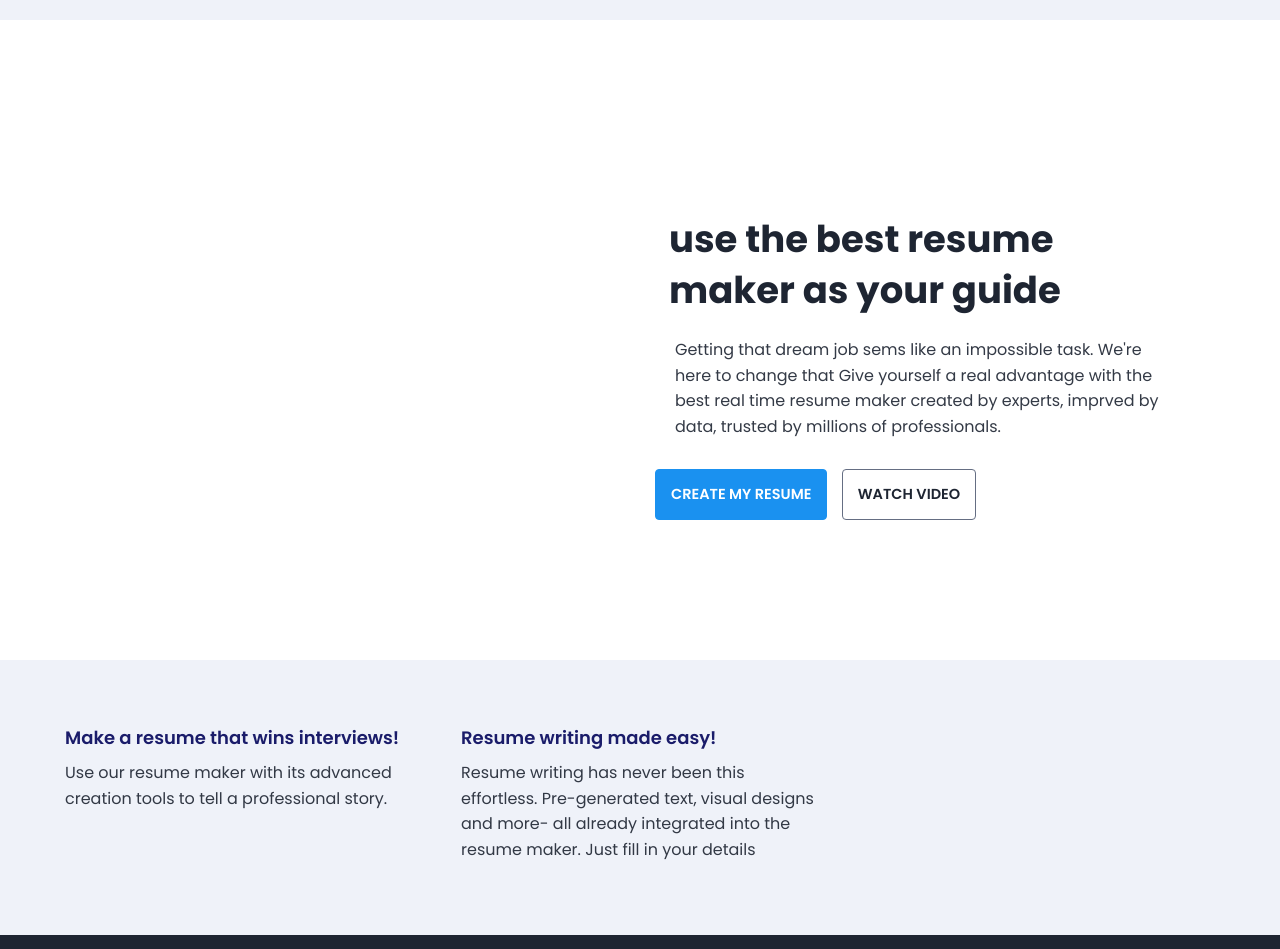
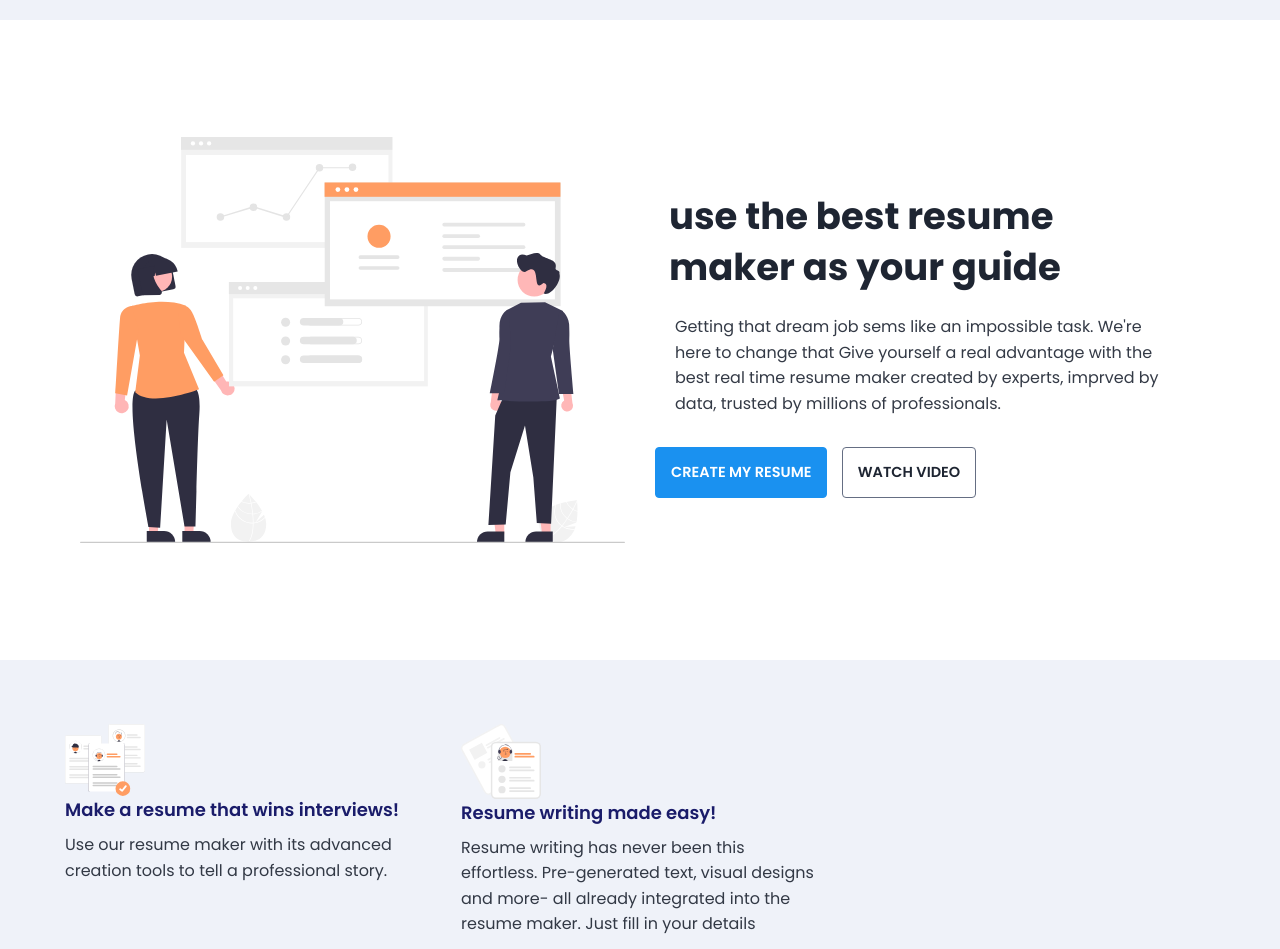
Before and after one commit to Akachi-Anabanti/portfolio-projects, a plain HTML site: page Resume-builder/index.html in a window 1280 px wide. Shown: the part 780-1729 px from the top of the page. Drawn offline with Linux system fonts and the light colour scheme.

Commit message:
minor fixes and images

```diff
--- a/Resume-builder/index.html
+++ b/Resume-builder/index.html
@@ -57,7 +57,10 @@
       <div class="container">
         <div class="section-one-content">
           <div class="section-one-left">
-            <img src="assests/images/visual-1.svg" alt="" />
+            <img
+              src="assests/images/undraw_organize_resume_re_k45b.svg"
+              alt=""
+            />
           </div>
           <div class="section-one-right text-center">
             <h2 class="lg-title">use the best resume maker as your guide</h2>
@@ -85,7 +88,7 @@
           <div class="section-items">
             <div class="section-item">
               <div class="section-item-icon">
-                <img src="assests/images/feature.svg" alt="" />
+                <img src="assests/images/undraw_hiring_re_yk5n.svg" alt="" />
               </div>
               <h5 class="section-item-title">
                 Make a resume that wins interviews!
@@ -97,7 +100,7 @@
             </div>
             <div class="section-item">
               <div class="section-item-icon">
-                <img src="assests/images/feature-2.svg" alt="" />
+                <img src="assests/images/undraw_resume_re_hkth.svg" alt="" />
               </div>
               <h5 class="section-item-title">Resume writing made easy!</h5>
               <p class="text">
```
Also changed, not shown: Resume-builder/assests/js/app.js (+6 -5 lines), Resume-builder/resume.html (+1 -1 lines), Resume-builder/assests/images/undraw_hiring_re_yk5n.svg (added), Resume-builder/assests/images/undraw_organize_resume_re_k45b.svg (added), Resume-builder/assests/images/undraw_resume_re_hkth.svg (added).
